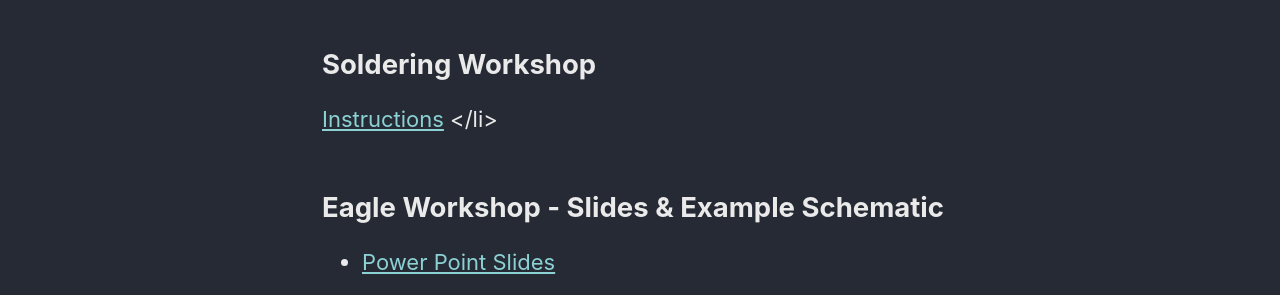
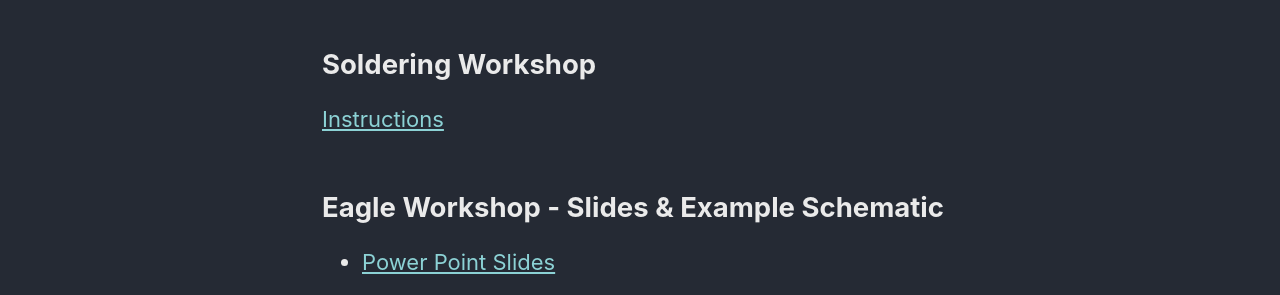
Before and after one commit to david-story/david-story.github.io, a Jekyll site: the page built from _pages/workshopnav.md, in a window 1280 px wide. Shown: the part 298-593 px from the top of the page. Built offline with Jekyll 4.4.1, drawn with Linux system fonts in a browser that asks for light colours; cached includes are drawn as plain includes; nearby versions of some CDN libraries.

```diff
--- a/_pages/workshopnav.md
+++ b/_pages/workshopnav.md
@@ -7,7 +7,7 @@ minimal_mistakes_skin    : "dark"
 Below are the pages for instructions and resources for my workshops:
 
 ## Soldering Workshop
-<a href="/_pages/python-instructions/">Instructions</a> </li>
+<a href="/_pages/python-instructions/">Instructions</a>
 
 ## Eagle Workshop - Slides & Example Schematic
    <ul style="list-style-type:disc">
```
